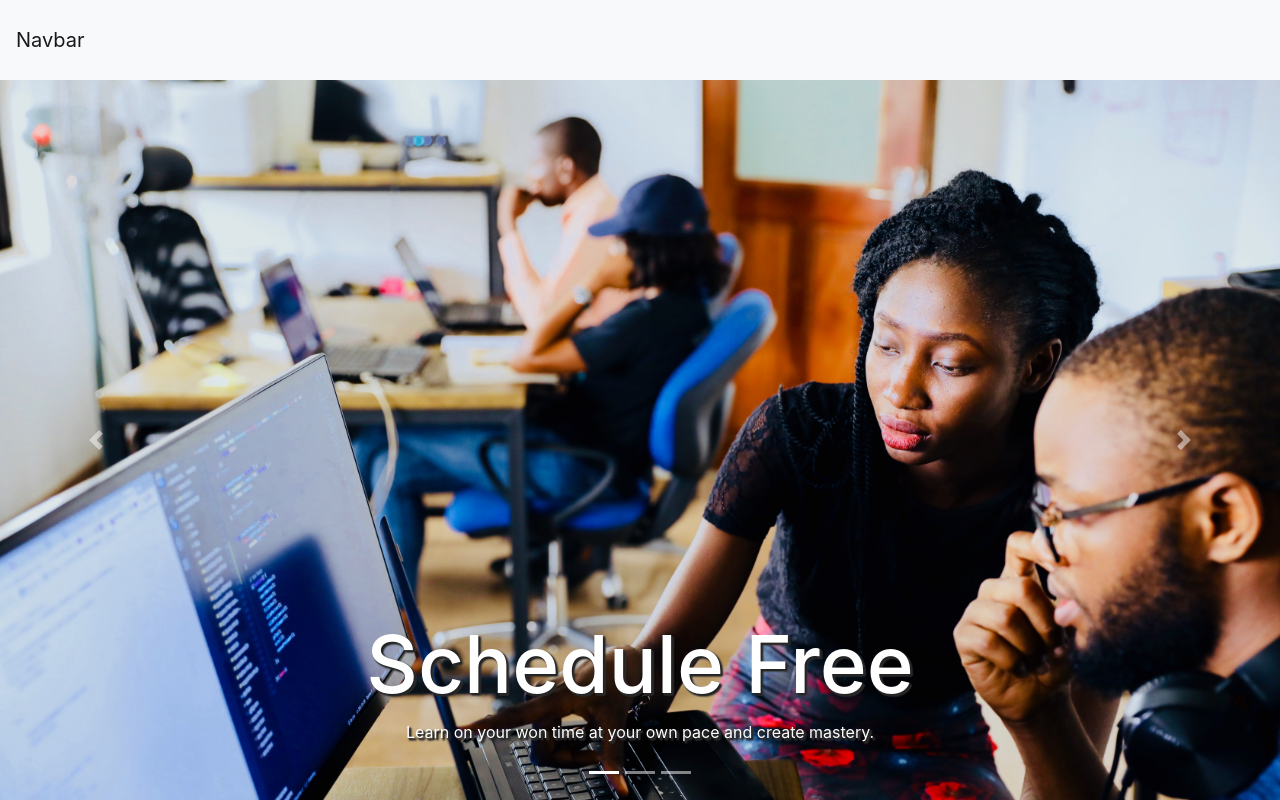
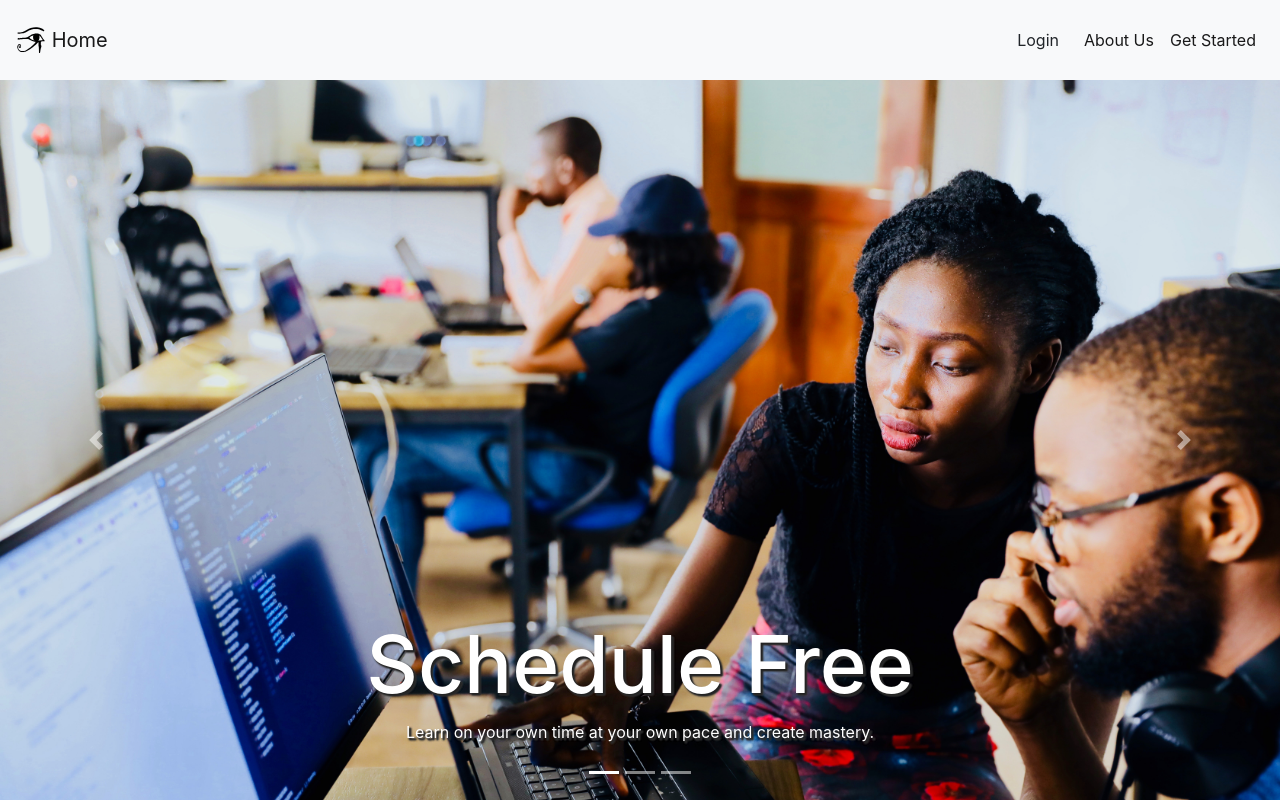
Before and after one commit to JoeEverest/4the3one, a PHP site: page / in a window 1280 px wide. Run offline with PHP 8.4, Linux system fonts and the light colour scheme.

Commit message:
navbar final

```diff
--- a/assets/css/style.css
+++ b/assets/css/style.css
@@ -3,6 +3,10 @@
 }
 nav{
     height: 10vh;
+}
+.navbar{
+    display: flex;
+    justify-content: space-between;
 }
 .carousel-item{
     height: 90vh;
--- a/index.html
+++ b/index.html
@@ -12,8 +12,25 @@
     <title>Document</title>
 </head>
 <body>
-<nav class="navbar navbar-light bg-light">
-    <a class="navbar-brand" href="#">Navbar</a>
+<nav class="navbar navbar-expand-sm navbar-light bg-light justify-content-end">
+    <a class="navbar-brand" href="#">
+        <img src="assets/images/Eye_of_Horus_Right.svg" width="30" height="30" class="d-inline-block align-top" alt="">
+        Home
+    </a>
+    <span class="btn ml-auto mr-1">Login</span>
+    <button class="navbar-toggler" type="button" data-toggle="collapse" data-target="#navbarSupportedContent">
+        <span class="navbar-toggler-icon"></span>
+    </button>
+    <div class="collapse navbar-collapse flex-grow-0" id="navbarSupportedContent">
+        <ul class="navbar-nav text-right">
+            <li class="nav-item active">
+                <a class="nav-link" href="#">About Us</a>
+            </li>
+            <li class="nav-item active">
+                <a class="nav-link" href="#">Get Started</a>
+            </li>
+        </ul>
+    </div>
 </nav>
 <div class="bd-example">
     <div id="carouselExampleCaptions" class="carousel slide" data-ride="carousel">
@@ -27,7 +44,7 @@
                 <img src="assets/images/nesa-by-makers-IgUR1iX0mqM-unsplash.jpg" class="d-block w-100" alt="...">
                 <div class="carousel-caption d-none d-md-block">
                     <h1 class="h1">Schedule Free</h1>
-                    <p>Learn on your won time at your own pace and create mastery.</p>
+                    <p>Learn on your own time at your own pace and create mastery.</p>
                 </div>
             </div>
             <div class="carousel-item">
@@ -55,5 +72,8 @@
         </a>
     </div>
 </div>
+<div class="container">
+
+</div>
 </body>
 </html>
```
Also changed, not shown: assets/images/Eye_of_Horus_Right.svg (added).
